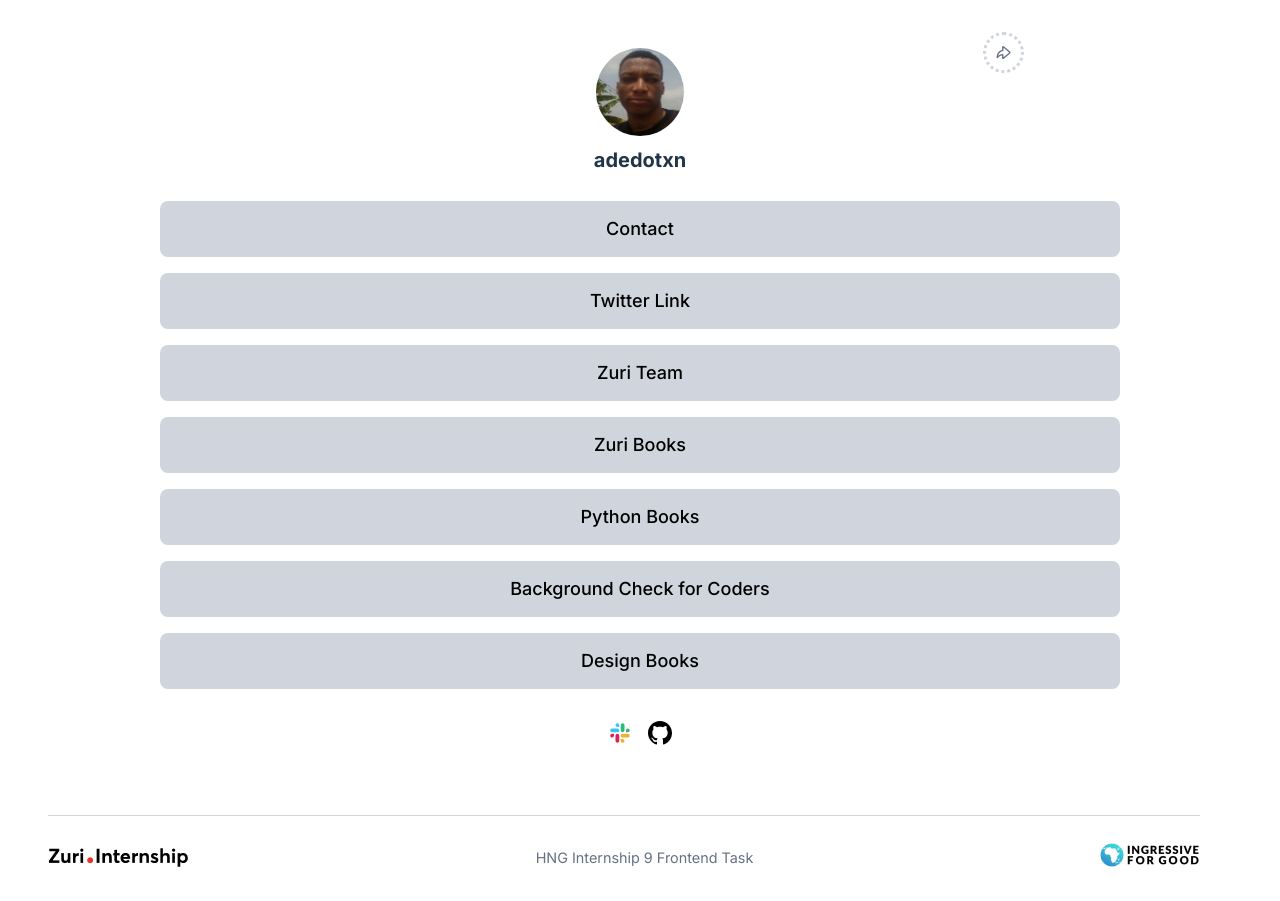
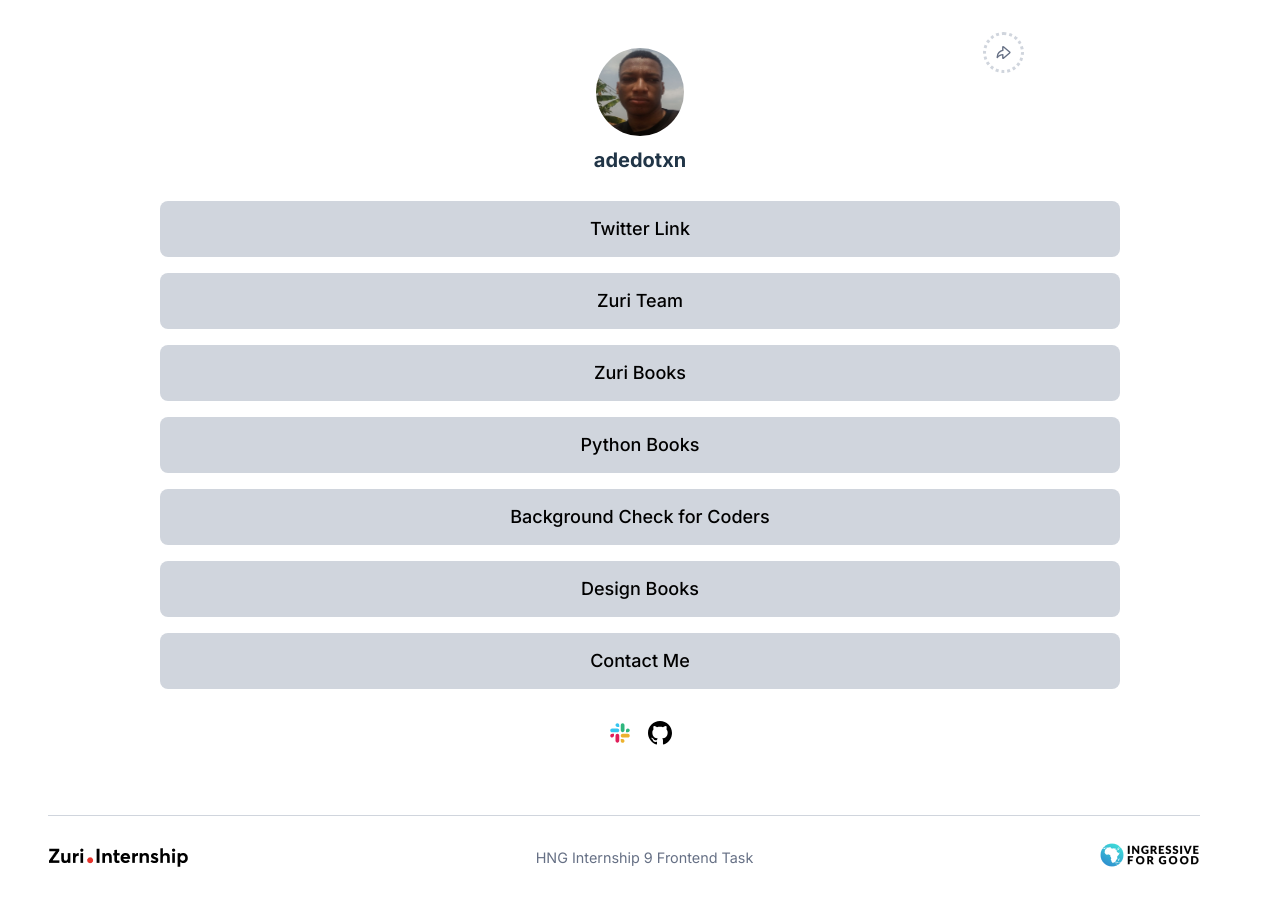
Before and after one commit to adedotxn/stageone-hngi9, a React (Vite) app: page / in a window 1280 px wide. Built offline with nearby package versions, Linux system fonts and the light colour scheme.

Commit message:
fix : changed contact me anchor tag to <Link>

```diff
--- a/components/linkbox.jsx
+++ b/components/linkbox.jsx
@@ -1,14 +1,12 @@
 import "./linkbox.css";
 import slackIcon from "../src/assets/slack.svg";
 import githubIcon from "../src/assets/github.svg";
+import { Link } from "react-router-dom";
 
 const Linkbox = () => {
   return (
     <main>
       <div className="links">
-        <a id="contact" href="/contact">
-          Contact
-        </a>
         <a
           id="twitter__link"
           href="https://twitter.com/adedotxn"
@@ -39,16 +37,18 @@ const Linkbox = () => {
         >
           Design Books
         </a>
+
+        <Link id="contact" to="/contact">
+          Contact Me
+        </Link>
       </div>
 
       <div className="icon__links">
         <a href="https://t.co/rpfEE3DFKZ" target="_blank">
-          {" "}
-          <img src={slackIcon} alt="slack link" />{" "}
+          <img src={slackIcon} alt="slack link" />
         </a>
         <a href="https://github.com/adedotxn/stageone-hngi9" target="_blank">
-          {" "}
-          <img src={githubIcon} alt="github" />{" "}
+          <img src={githubIcon} alt="github" />
         </a>
       </div>
     </main>
--- a/src/routes/contact.jsx
+++ b/src/routes/contact.jsx
@@ -21,6 +21,7 @@ const ContactPage = () => {
   const [formDetails, setFormDetails] = useState(initialData);
   const [formErrors, setFormErrors] = useState(initialFormErrors);
   const [isChecked, setIsChecked] = useState(false);
+  const [allowSubmit, setAllowSubmit] = useState(false);
 
   const handleChecked = () => {
     setIsChecked(!isChecked);
@@ -155,7 +156,7 @@ const ContactPage = () => {
               id="agreement"
             />
             <label htmlFor="agreement">
-              You agree to providing your data to {`name`} who may contact you.
+              You agree to providing your data to @adedotxn who may contact you.
             </label>
           </div>
 
```
